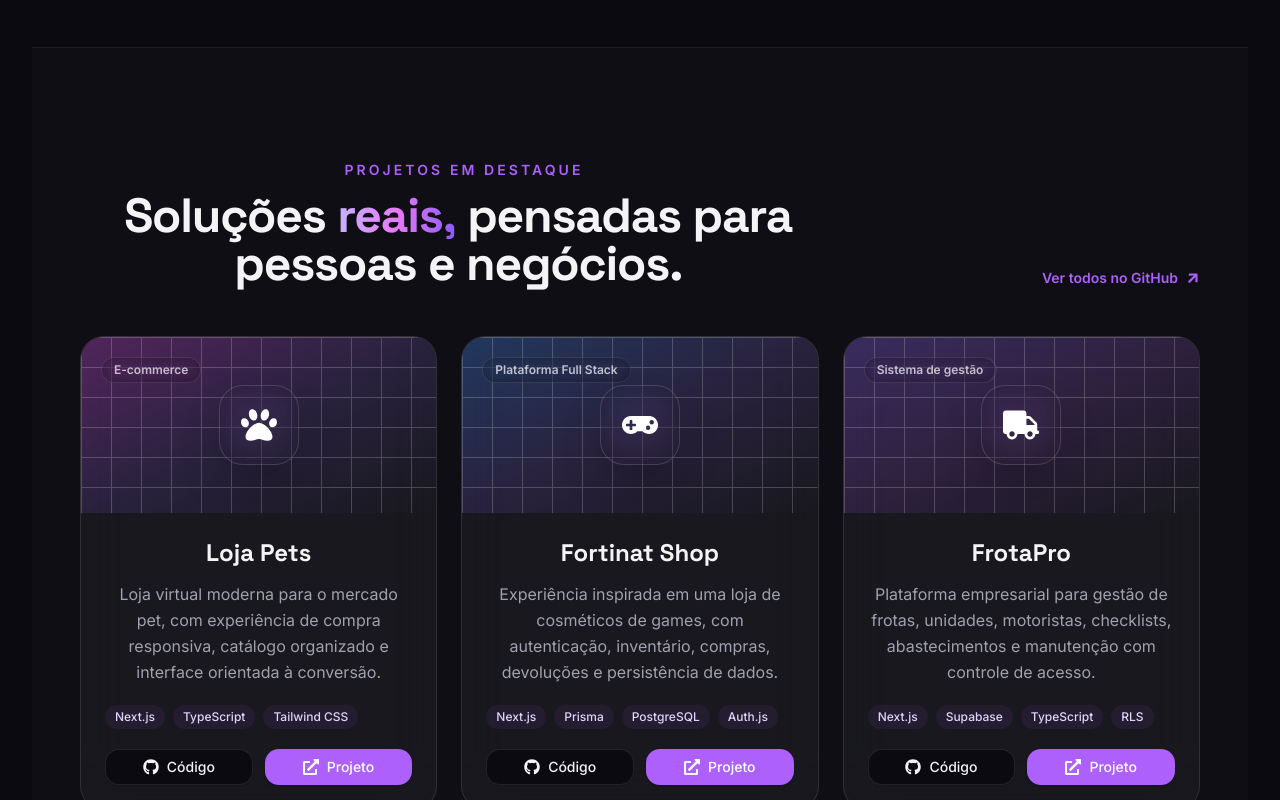
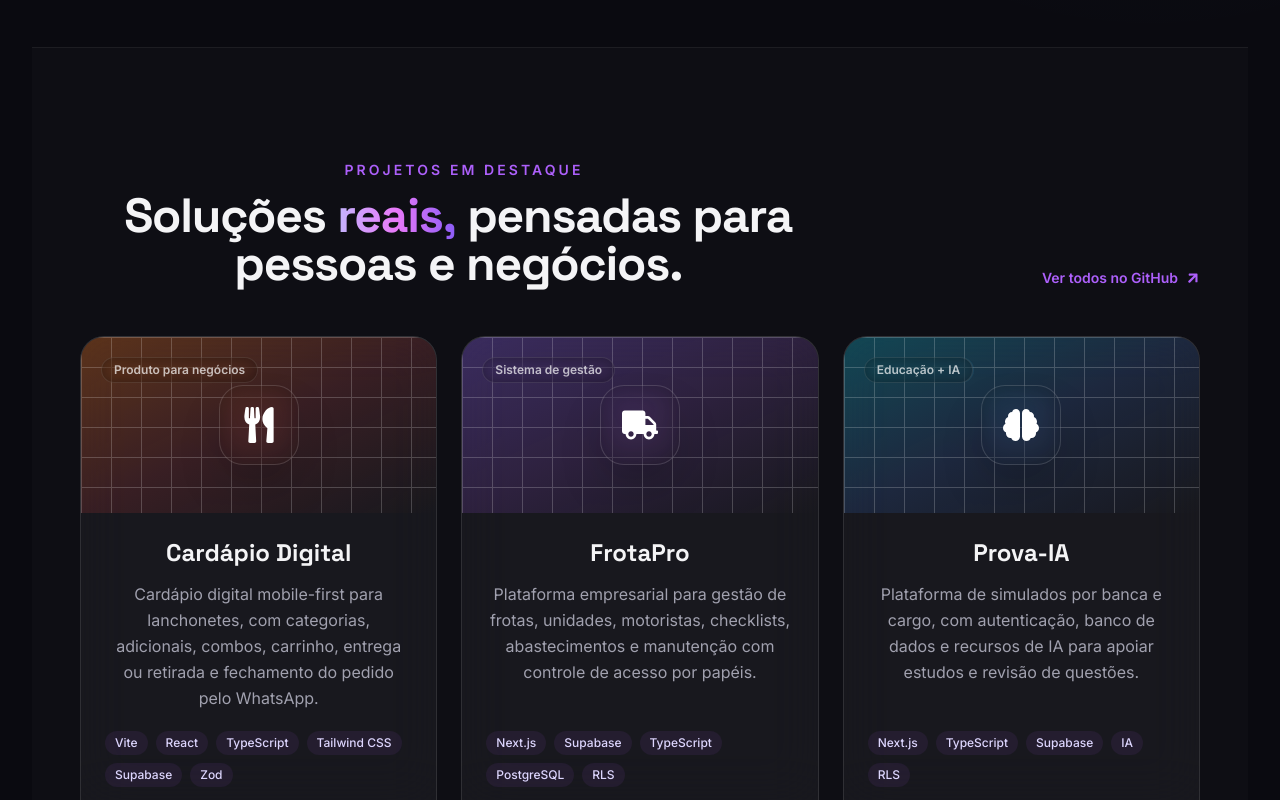
Before and after one commit to LEBEATO/portiflio-moderno, a React (Vite) app: page / in a window 1280 px wide. Shown: the part 2000-2800 px from the top of the page. Built offline with nearby package versions, Linux system fonts and the light colour scheme.

Commit message:
feat: atualizar projetos em destaque

```diff
--- a/src/pages/Projects.tsx
+++ b/src/pages/Projects.tsx
@@ -1,20 +1,22 @@
 import { motion } from 'framer-motion';
-import { FaArrowUp, FaExternalLinkAlt, FaGithub, FaPaw, FaTruck, FaGamepad } from 'react-icons/fa';
+import { FaArrowUp, FaExternalLinkAlt, FaGithub, FaPaw, FaTruck, FaGamepad, FaUtensils, FaBrain } from 'react-icons/fa';
 import { Button } from '@/components/ui/button';
 import MotionReveal from '@/components/MotionReveal';
 import AnimatedText from '@/components/AnimatedText';
 
 const projects = [
+  { title: 'Cardápio Digital', label: 'Produto para negócios', description: 'Cardápio digital mobile-first para lanchonetes, com categorias, adicionais, combos, carrinho, entrega ou retirada e fechamento do pedido pelo WhatsApp.', tags: ['Vite', 'React', 'TypeScript', 'Tailwind CSS', 'Supabase', 'Zod'], github: 'https://github.com/LEBEATO/cardapio-digital', demo: 'https://github.com/LEBEATO/cardapio-digital', icon: <FaUtensils />, gradient: 'from-orange-500/30 via-red-500/15 to-transparent' },
+  { title: 'FrotaPro', label: 'Sistema de gestão', description: 'Plataforma empresarial para gestão de frotas, unidades, motoristas, checklists, abastecimentos e manutenção com controle de acesso por papéis.', tags: ['Next.js', 'Supabase', 'TypeScript', 'PostgreSQL', 'RLS'], github: 'https://github.com/LEBEATO/frotapro', demo: 'https://frotapro-zeta.vercel.app', icon: <FaTruck />, gradient: 'from-violet-500/30 via-purple-500/15 to-transparent' },
+  { title: 'Prova-IA', label: 'Educação + IA', description: 'Plataforma de simulados por banca e cargo, com autenticação, banco de dados e recursos de IA para apoiar estudos e revisão de questões.', tags: ['Next.js', 'TypeScript', 'Supabase', 'IA', 'RLS'], github: 'https://github.com/LEBEATO/prova-ia', demo: 'https://prova-ia-six.vercel.app', icon: <FaBrain />, gradient: 'from-cyan-500/30 via-blue-500/15 to-transparent' },
   { title: 'Loja Pets', label: 'E-commerce', description: 'Loja virtual moderna para o mercado pet, com experiência de compra responsiva, catálogo organizado e interface orientada à conversão.', tags: ['Next.js', 'TypeScript', 'Tailwind CSS'], github: 'https://github.com/LEBEATO/lojapets', demo: 'https://lojapets-coral.vercel.app', icon: <FaPaw />, gradient: 'from-fuchsia-500/30 via-violet-500/15 to-transparent' },
-  { title: 'Fortinat Shop', label: 'Plataforma Full Stack', description: 'Experiência inspirada em uma loja de cosméticos de games, com autenticação, inventário, compras, devoluções e persistência de dados.', tags: ['Next.js', 'Prisma', 'PostgreSQL', 'Auth.js'], github: 'https://github.com/LEBEATO/fortinate-shopp', demo: 'https://fortinate-shopp.vercel.app', icon: <FaGamepad />, gradient: 'from-blue-500/30 via-violet-500/15 to-transparent' },
-  { title: 'FrotaPro', label: 'Sistema de gestão', description: 'Plataforma empresarial para gestão de frotas, unidades, motoristas, checklists, abastecimentos e manutenção com controle de acesso.', tags: ['Next.js', 'Supabase', 'TypeScript', 'RLS'], github: 'https://github.com/LEBEATO/frotapro', demo: 'https://frotapro-zeta.vercel.app', icon: <FaTruck />, gradient: 'from-violet-500/30 via-purple-500/15 to-transparent' },
+  { title: 'Fortinat Shop', label: 'Plataforma Full Stack', description: 'Aplicação de e-commerce integrada a API externa, com autenticação, inventário, compras, histórico e persistência de dados.', tags: ['Next.js', 'Prisma', 'PostgreSQL', 'API REST'], github: 'https://github.com/LEBEATO/fortinate-shopp', demo: 'https://fortinate-shopp.vercel.app', icon: <FaGamepad />, gradient: 'from-blue-500/30 via-violet-500/15 to-transparent' },
 ];
 
 export default function Projects() {
   return <div className="section-space border-y border-white/[0.06] bg-white/[0.018]"><div className="page-container">
     <MotionReveal className="mb-12 flex flex-col justify-between gap-6 md:flex-row md:items-end"><div className="max-w-3xl"><p className="mb-3 text-sm font-semibold uppercase tracking-[.22em] text-primary">Projetos em destaque</p><h2 className="text-3xl font-bold tracking-tight sm:text-5xl"><AnimatedText text="Soluções reais, pensadas para pessoas e negócios." highlight={['reais,']} /></h2></div><a href="https://github.com/LEBEATO" target="_blank" rel="noreferrer" className="group/link inline-flex items-center gap-2 text-sm font-semibold text-primary hover:text-violet-300">Ver todos no GitHub <FaArrowUp className="rotate-45 transition-transform group-hover/link:translate-x-1 group-hover/link:-translate-y-1" /></a></MotionReveal>
-    <div className="grid gap-6 lg:grid-cols-3">{projects.map((project, index) => <motion.article key={project.title} initial={{ opacity: 0, x: index % 2 === 0 ? -90 : 90 }} whileInView={{ opacity: 1, x: 0 }} viewport={{ once: true, amount: .18 }} transition={{ duration: .75, delay: index * .12, ease: [0.22, 1, 0.36, 1] }} whileHover={{ y: -10, scale: 1.012 }} className="group glass flex min-h-[430px] flex-col overflow-hidden rounded-3xl transition-colors duration-300 hover:border-primary/35">
-      <div className={`relative flex h-44 items-center justify-center overflow-hidden bg-gradient-to-br ${project.gradient}`}><motion.div aria-hidden="true" className="absolute -inset-y-20 w-24 rotate-12 bg-white/10 blur-xl" initial={{ left: '-40%' }} whileInView={{ left: '130%' }} viewport={{ once: true }} transition={{ duration: 1.2, delay: .25 + index * .12 }} /><div className="absolute inset-0 opacity-20 [background-image:linear-gradient(to_right,#fff_1px,transparent_1px),linear-gradient(to_bottom,#fff_1px,transparent_1px)] [background-size:30px_30px]" /><motion.span whileHover={{ rotate: 6, scale: 1.12 }} className="relative grid h-20 w-20 place-items-center rounded-3xl border border-white/15 bg-black/25 text-4xl text-white shadow-2xl backdrop-blur-lg transition-colors duration-300 group-hover:text-primary">{project.icon}</motion.span><span className="absolute left-5 top-5 rounded-full border border-white/10 bg-black/35 px-3 py-1 text-xs font-semibold text-white/70 backdrop-blur">{project.label}</span></div>
+    <div className="grid gap-6 md:grid-cols-2 xl:grid-cols-3">{projects.map((project, index) => <motion.article key={project.title} initial={{ opacity: 0, x: index % 2 === 0 ? -90 : 90 }} whileInView={{ opacity: 1, x: 0 }} viewport={{ once: true, amount: .18 }} transition={{ duration: .75, delay: index * .1, ease: [0.22, 1, 0.36, 1] }} whileHover={{ y: -10, scale: 1.012 }} className="group glass flex min-h-[430px] flex-col overflow-hidden rounded-3xl transition-colors duration-300 hover:border-primary/35">
+      <div className={`relative flex h-44 items-center justify-center overflow-hidden bg-gradient-to-br ${project.gradient}`}><motion.div aria-hidden="true" className="absolute -inset-y-20 w-24 rotate-12 bg-white/10 blur-xl" initial={{ left: '-40%' }} whileInView={{ left: '130%' }} viewport={{ once: true }} transition={{ duration: 1.2, delay: .25 + index * .1 }} /><div className="absolute inset-0 opacity-20 [background-image:linear-gradient(to_right,#fff_1px,transparent_1px),linear-gradient(to_bottom,#fff_1px,transparent_1px)] [background-size:30px_30px]" /><motion.span whileHover={{ rotate: 6, scale: 1.12 }} className="relative grid h-20 w-20 place-items-center rounded-3xl border border-white/15 bg-black/25 text-4xl text-white shadow-2xl backdrop-blur-lg transition-colors duration-300 group-hover:text-primary">{project.icon}</motion.span><span className="absolute left-5 top-5 rounded-full border border-white/10 bg-black/35 px-3 py-1 text-xs font-semibold text-white/70 backdrop-blur">{project.label}</span></div>
       <div className="flex flex-1 flex-col p-6"><h3 className="text-2xl font-bold">{project.title}</h3><p className="mt-3 flex-1 leading-relaxed text-muted-foreground">{project.description}</p><div className="my-5 flex flex-wrap gap-2">{project.tags.map(tag => <span key={tag} className="rounded-md bg-primary/[0.08] px-2.5 py-1 text-xs font-medium text-violet-200">{tag}</span>)}</div><div className="grid grid-cols-2 gap-3"><Button variant="outline" asChild className="gap-2 border-white/10"><a href={project.github} target="_blank" rel="noreferrer"><FaGithub /> Código</a></Button><Button asChild className="gap-2 bg-primary text-white hover:bg-primary/90"><a href={project.demo} target="_blank" rel="noreferrer"><FaExternalLinkAlt /> Projeto</a></Button></div></div>
     </motion.article>)}</div>
   </div></div>;
```
